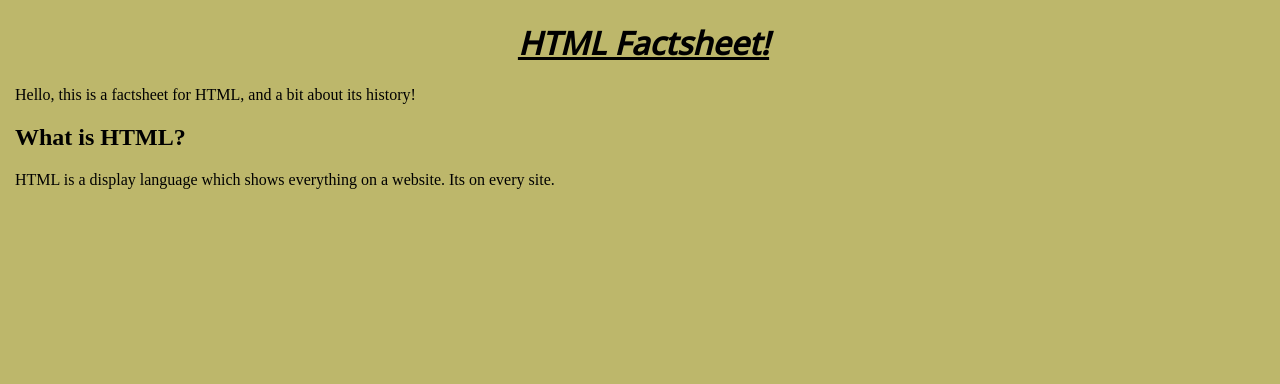
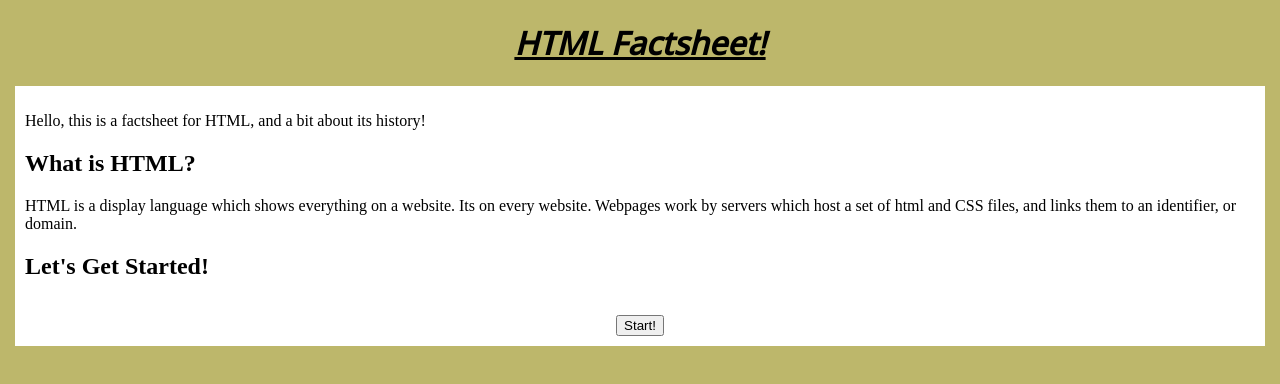
Before and after one commit to Darion20071998/duleinily, a plain HTML site: page index.html in a window 1280 px wide. Drawn offline with nearby package versions, Linux system fonts and the light colour scheme.

Commit message:
did stuff

```diff
--- a/index.html
+++ b/index.html
@@ -12,13 +12,24 @@
 </head>
 
 <header><h1><u><b><i>HTML Factsheet!</i></b></u></h1></header>
+
+
 <body>
 
-    <p>Hello, this is a factsheet for HTML, and a bit about its history!</p>
+<div class="body"><p>Hello, this is a factsheet for HTML, and a bit about its history!</p>
 
-<h2>What is HTML?</h2>
+    <h2>What is HTML?</h2>
 
-<p>HTML is a display language which shows everything on a website. Its on every site.</p>
+    <p>HTML is a display language which shows everything on a website. Its on every website. Webpages work by
+        servers which host a set of html and CSS files, and links them to an identifier, or domain.
+    </p>
+
+    <h2>Let's Get Started!</h2>
+
+
+    <div class="button"><a href="/pagetwo.html"><button>Start!</button></a></div>
+
+    </div>
 
 </body>
 </html>
--- a/styles/styles.css
+++ b/styles/styles.css
@@ -10,4 +10,16 @@ header h1{
 
 body{
     margin-left: 15px;
+    margin-right: 15px;
+
 }
+
+.body{
+    background-color: white;
+    padding: 10px;
+}
+
+.button{
+    padding-top: 15px;
+    text-align: center;
+}
```
